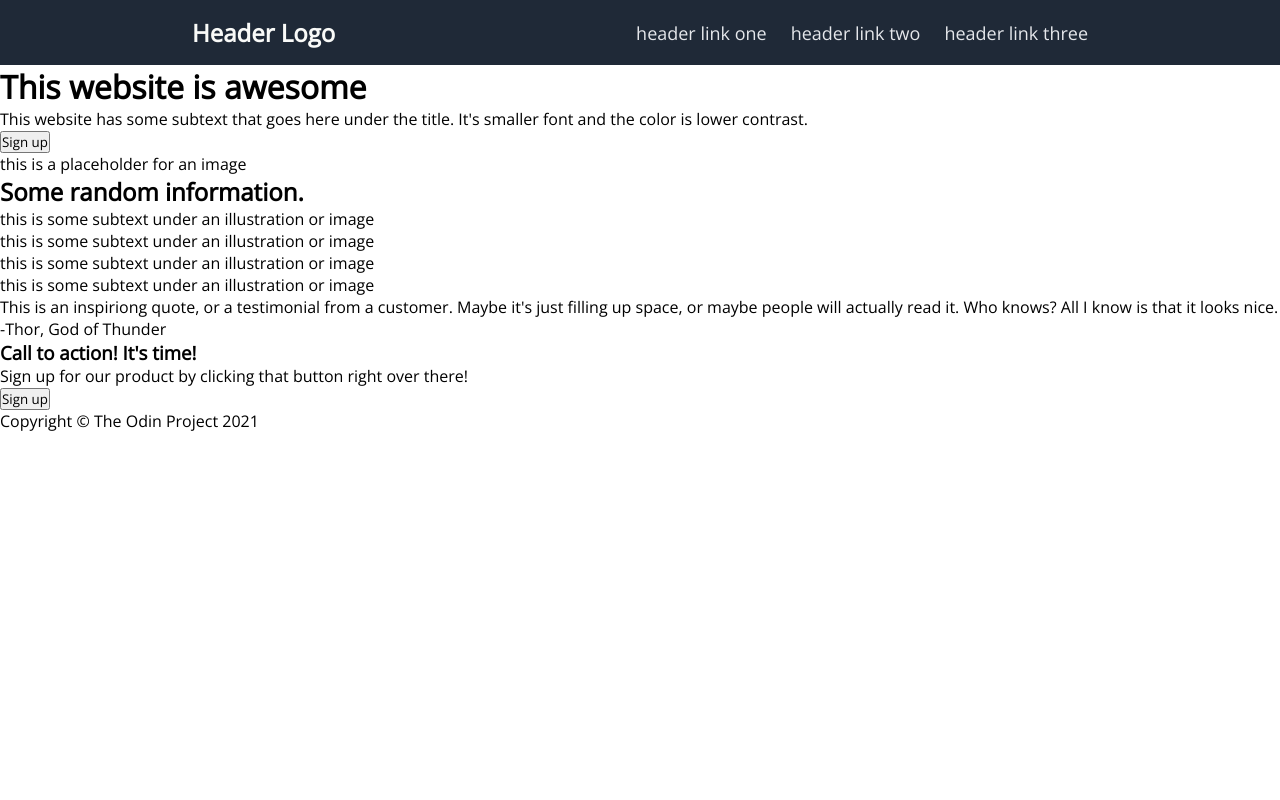
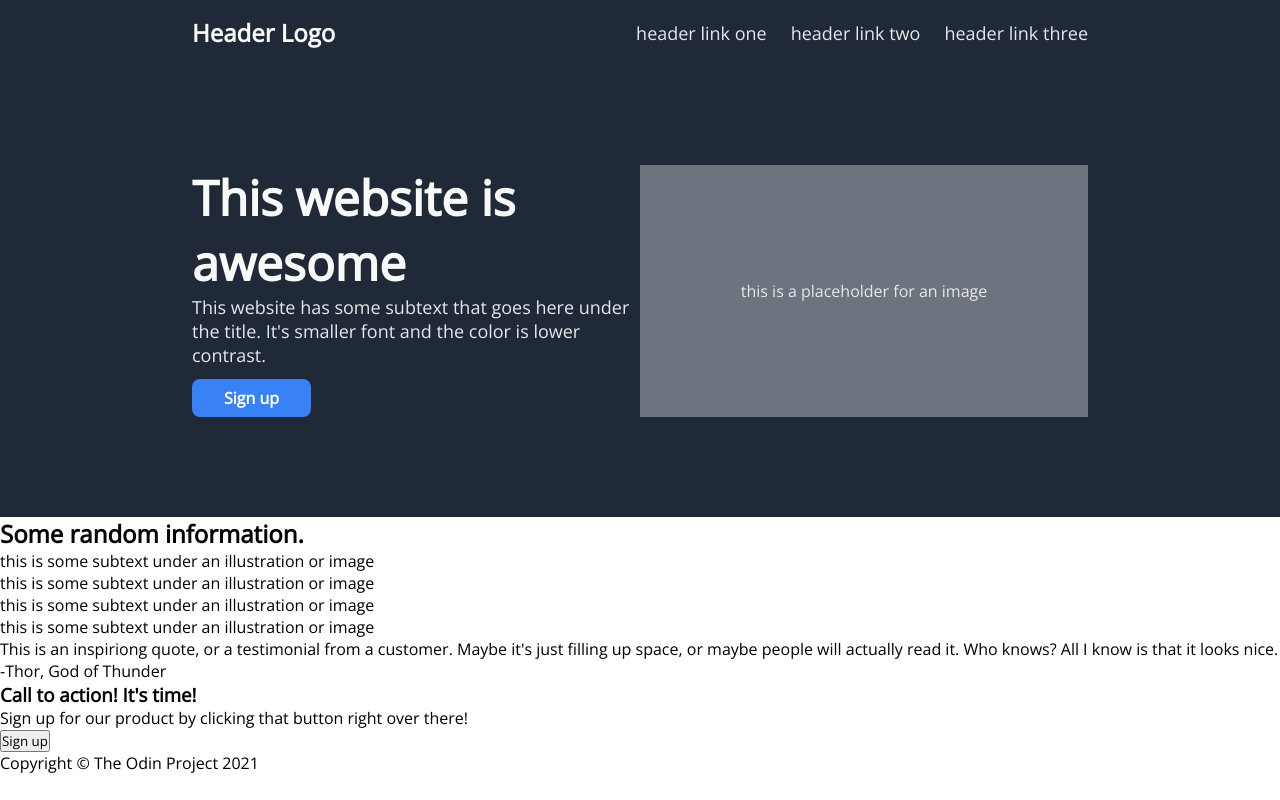
Before and after one commit to Bossolin/odin-landing-page, a plain HTML site: page index.html in a window 1280 px wide. Drawn offline with nearby package versions, Linux system fonts and the light colour scheme.

Commit message:
added intro css

```diff
--- a/index.html
+++ b/index.html
@@ -9,12 +9,10 @@
   </head>
   <body>
     <header>
-      <div>
-        <div class="logo">Header Logo</div>
-        <div>header link one</div>
-        <div>header link two</div>
-        <div>header link three</div>
-      </div>
+      <div class="logo">Header Logo</div>
+      <div>header link one</div>
+      <div>header link two</div>
+      <div>header link three</div>
     </header>
     <main>
       <div class="intro">
@@ -26,7 +24,7 @@
           </p>
           <button class="intro-button">Sign up</button>
         </div>
-        <div class="intro-image">this is a placeholder for an image</div>
+        <div class="intro-image"><p>this is a placeholder for an image</p></div>
       </div>
       <div class="info">
         <h2>Some random information.</h2>
--- a/styles.css
+++ b/styles.css
@@ -13,25 +13,13 @@ body {
 }
 
 header {
-  background-color: #1f2937;
-}
-header > div {
   display: flex;
   color: #e5e7eb;
   font-size: 18px;
-  max-width: 70%;
-  margin: auto;
   align-items: center;
   gap: 24px;
-  padding: 16px 0;
-}
-
-main {
-  flex-grow: 1;
-}
-
-li {
-  list-style: none;
+  padding: 16px 15%;
+  background-color: #1f2937;
 }
 
 .logo {
@@ -40,3 +28,48 @@ li {
   color: #f9faf8;
   font-weight: bold;
 }
+
+main {
+  flex-grow: 1;
+}
+
+.intro {
+  display: flex;
+  background-color: #1f2937;
+  padding: 100px 15%;
+}
+
+.intro-text,
+.intro-image {
+  flex: 1;
+}
+
+.intro-text h1 {
+  font-size: 48px;
+  color: #f9faf8;
+  font-weight: 900;
+}
+
+.intro-text p {
+  font-size: 18px;
+  color: #e5e7eb;
+}
+
+.intro-button {
+  background-color: #3882f6;
+  color: white;
+  padding: 8px 32px;
+  border-radius: 8px;
+  font-size: 16px;
+  font-weight: bold;
+  margin-top: 12px;
+  border: none;
+}
+
+.intro-image {
+  background-color: #6d747d;
+  color: #e5e7eb;
+  display: flex;
+  justify-content: center;
+  align-items: center;
+}
```
